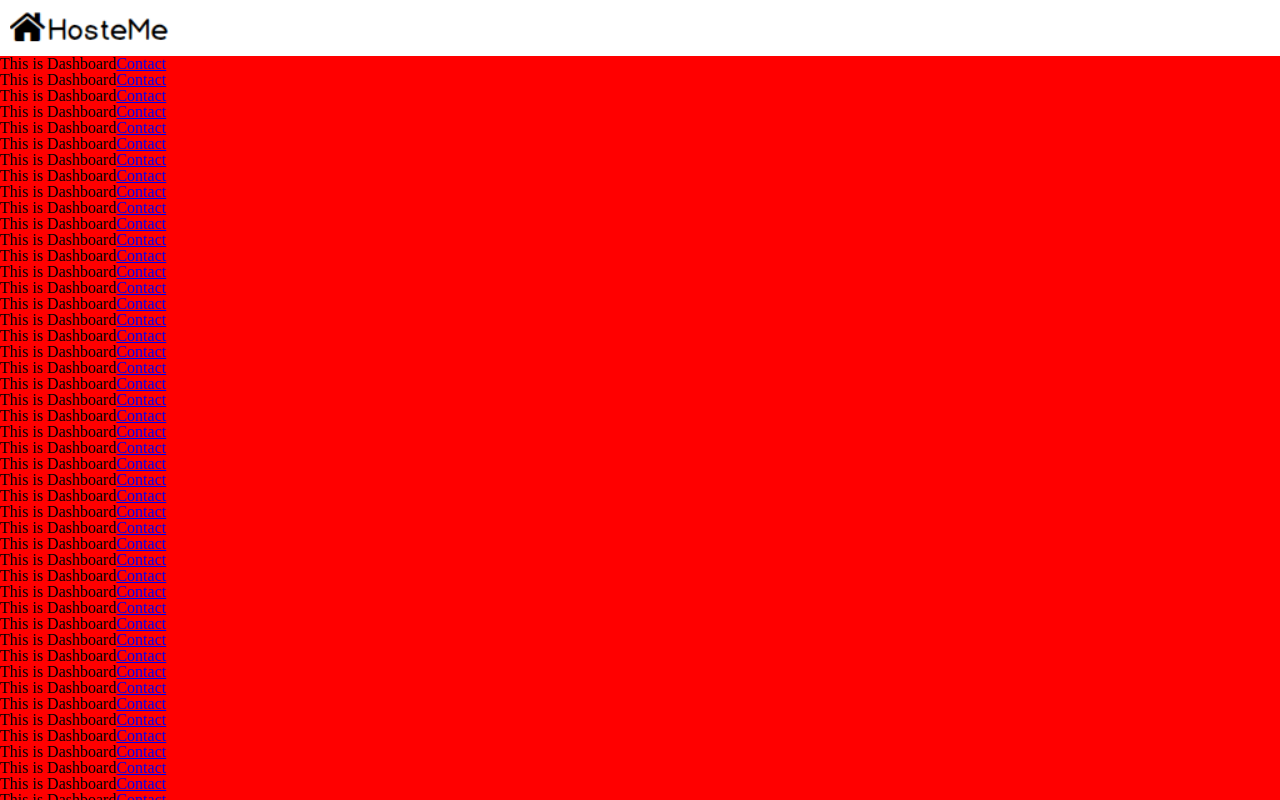
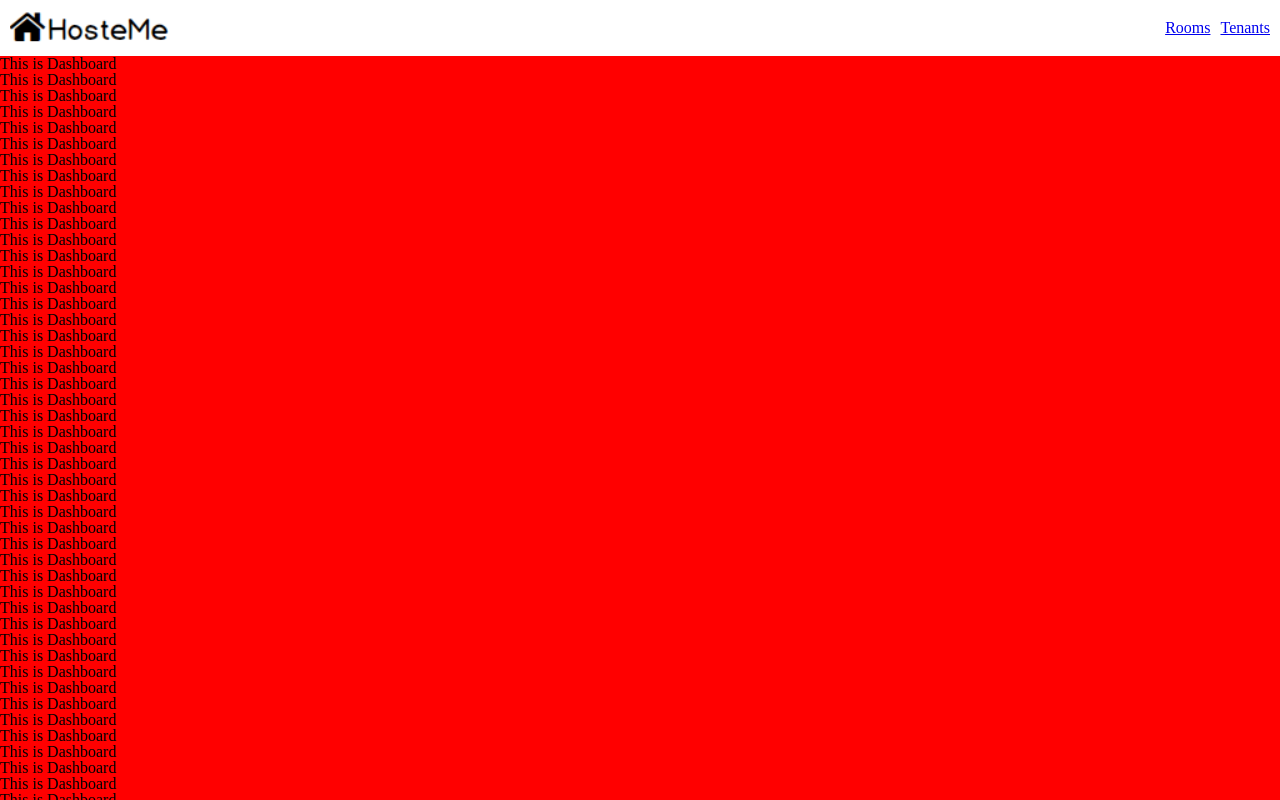
Before and after one commit to saikmadana/hostelme-fe, a React app: page /#/ in a window 1280 px wide. Shown: the top 800 px of the page. Built offline with nearby package versions, Linux system fonts and the light colour scheme.

Commit message:
Add 404 route page

```diff
--- a/src/App.tsx
+++ b/src/App.tsx
@@ -9,11 +9,12 @@ import Rooms from './components/Room/Rooms';
 const App = (): JSX.Element => {
   return (
     <div>
-      <Header />
       <Router>
+        <Header />
         <Routes>
           <Route path="/" element={<Dashboard />} />
           <Route path="/rooms" element={<Rooms />} />
+          <Route path="*" element={<NotFoundPage />} />
         </Routes>
       </Router>
     </div>
@@ -21,3 +22,12 @@ const App = (): JSX.Element => {
 };
 
 export default App;
+
+const NotFoundPage = (): JSX.Element => {
+  return (
+    <>
+      <h1>404 - Page Not Found</h1>
+      <p>Sorry, the page you are looking for could not be found.</p>
+    </>
+  );
+};
--- a/src/components/dashboard/Dashboard.tsx
+++ b/src/components/dashboard/Dashboard.tsx
@@ -1,5 +1,4 @@
 import React from 'react';
-import { Link } from 'react-router-dom';
 
 import styles from './Dashboard.module.scss';
 
@@ -12,7 +11,6 @@ const Dashboard = (): JSX.Element => {
         return (
           <div key={index} className={styles.test}>
             This is Dashboard
-            <Link to="/rooms">Contact</Link>
           </div>
         );
       })}
--- a/src/components/header/Header.module.scss
+++ b/src/components/header/Header.module.scss
@@ -6,3 +6,17 @@
   top: 0;
   background-color: white;
 }
+
+.headerContent {
+  width: 100%;
+  display: flex;
+  align-items: center;
+  justify-content: space-between;
+}
+
+.navItems {
+  display: flex;
+  align-items: center;
+  justify-content: center;
+  gap: 10px;
+}
--- a/src/components/header/Header.tsx
+++ b/src/components/header/Header.tsx
@@ -1,4 +1,5 @@
 import React from 'react';
+import { Link } from 'react-router-dom';
 
 import styles from './Header.module.scss';
 import logo from '../../assets/images/logo.png';
@@ -6,10 +7,14 @@ import logo from '../../assets/images/logo.png';
 const Header = (): JSX.Element => {
   return (
     <section className={styles.headerWrapper}>
-      <div className="header-content">
+      <div className={styles.headerContent}>
         <div className="logo">
-          <img src={logo} alt="logo" />
+          <Link to="/"><img src={logo} alt="logo" /></Link>
         </div>
+        <ul className={styles.navItems}>
+          <li><Link to="/rooms">Rooms</Link></li>
+          <li><Link to="/tenants">Tenants</Link></li>
+        </ul>
       </div>
     </section>
   );
```
